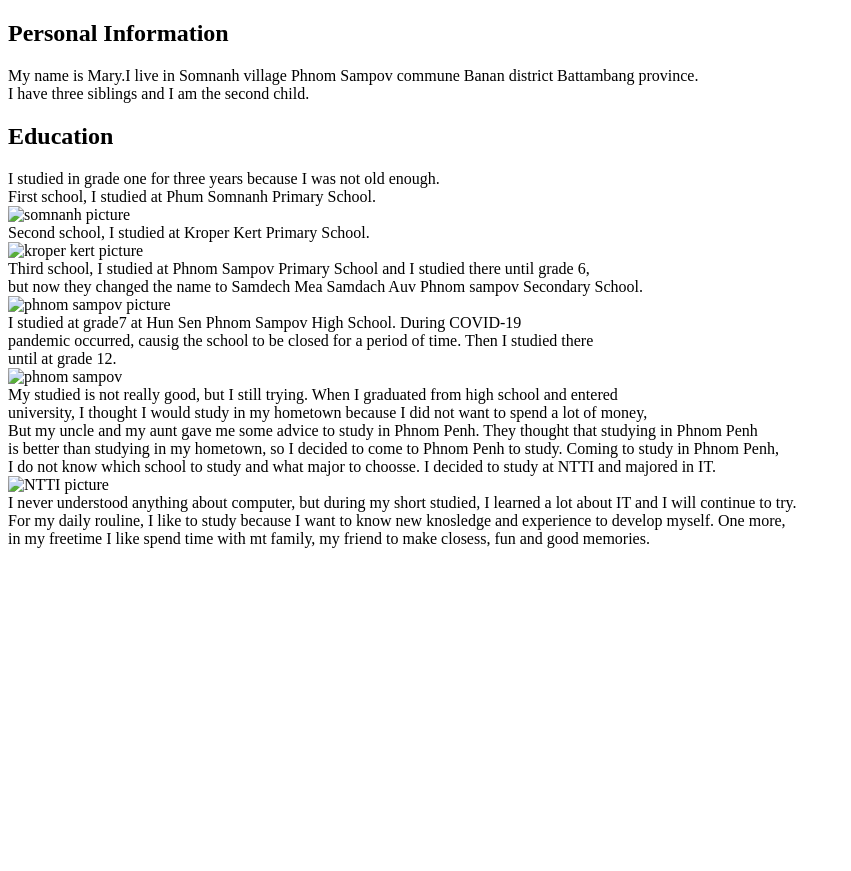
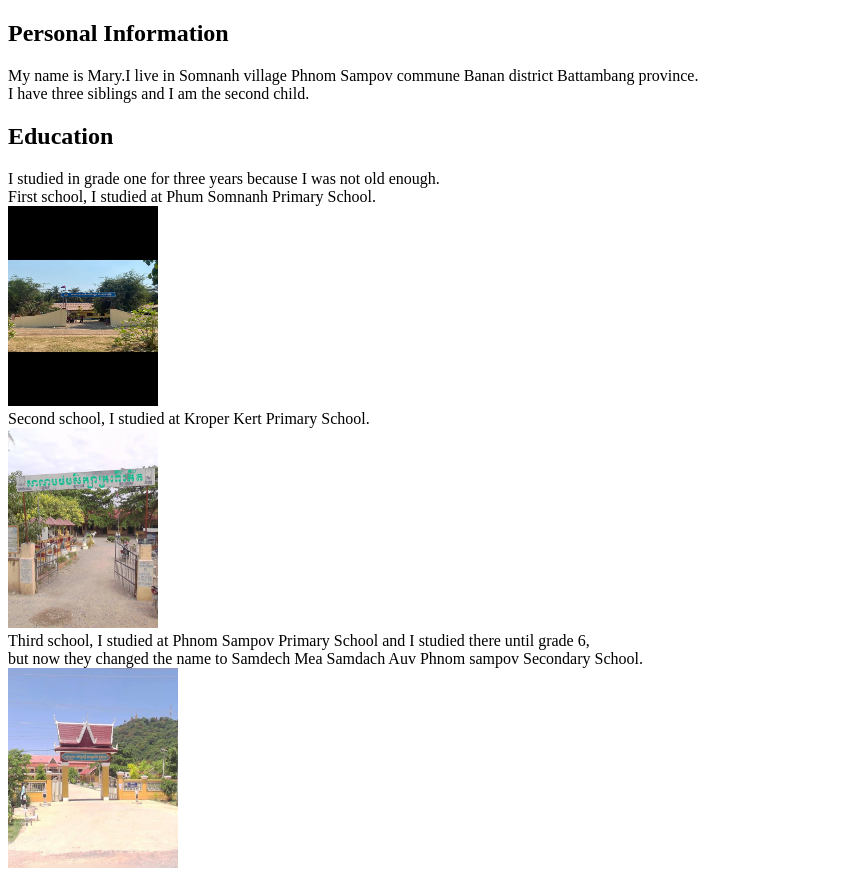
Before and after one commit to vatmary15-jpg/myportfolio, a plain HTML site: page index.html in a window 1280 px wide. Shown: the top 871 px of the page, without its empty margins (0-851 px from the left). Before the commit the page ends 800 px from the top, so only its background shows below. Drawn offline with Linux system fonts and the light colour scheme; the site is published under a folder, as on GitHub Pages, so addresses that start at the root find nothing.

Commit message:
Update index.html

```diff
--- a/index.html
+++ b/index.html
@@ -12,22 +12,22 @@
     <h2>Education</h2>
     <p>I studied in grade one for three years because I was not old enough. <br>
        First school, I studied at Phum Somnanh Primary School. <br>
-      <img src="/image/somnanh.jpg" alt="somnanh picture" width="150px" height="200px"> <br>
+      <img src="image/somnanh.jpg" alt="somnanh picture" width="150px" height="200px"> <br>
        Second school, I studied at Kroper Kert Primary School. <br>
-      <img src="/image/kropert kert.jpg" alt="kroper kert picture" width="150px" height="200px"> <br>
+      <img src="image/kropert kert.jpg" alt="kroper kert picture" width="150px" height="200px"> <br>
       Third school, I studied at Phnom Sampov Primary School and I studied there until grade 6,<br>
       but now they changed the name to Samdech Mea Samdach Auv Phnom sampov Secondary School. <br>
-      <img src="/image/phnom sampov.jpg" alt="phnom sampov picture" width="170px" height="200px"> <br>
+      <img src="image/phnom sampov.jpg" alt="phnom sampov picture" width="170px" height="200px"> <br>
       I studied at grade7 at Hun Sen Phnom Sampov High School. During COVID-19 <br>
       pandemic occurred, causig the school to be closed for a period of time. Then I studied there <br>
       until at grade 12. <br>
-      <img src="/image/school psp.jpg" alt="phnom sampov" width="180" height="200"> <br>
+      <img src="image/school psp.jpg" alt="phnom sampov" width="180" height="200"> <br>
       My studied is not really good, but I still trying. When I graduated from high school and entered <br>
       university, I thought I would study in my hometown because I did not want to spend a lot of money, <br>
       But my uncle and my aunt gave me some advice to study in Phnom Penh. They thought that studying in Phnom Penh <br>
       is better than studying in my hometown, so I decided to come to Phnom Penh to study. Coming to study in Phnom Penh, <br>
       I do not know which school to study and what major to choosse. I decided to study at NTTI and majored in IT. <br>
-      <img src="/image/NTTI.webp" alt="NTTI picture" width="170px" height="200px"> <br>
+      <img src="image/NTTI.webp" alt="NTTI picture" width="170px" height="200px"> <br>
       I never understood anything about computer, but during my short studied, I learned a lot about IT and I will continue to try. <br>
       For my daily rouline, I like to study because I want to know new knosledge and experience to develop myself. One more, <br>
       in my freetime I like spend time with mt family, my friend to make closess, fun and good memories. <br></p>
```
